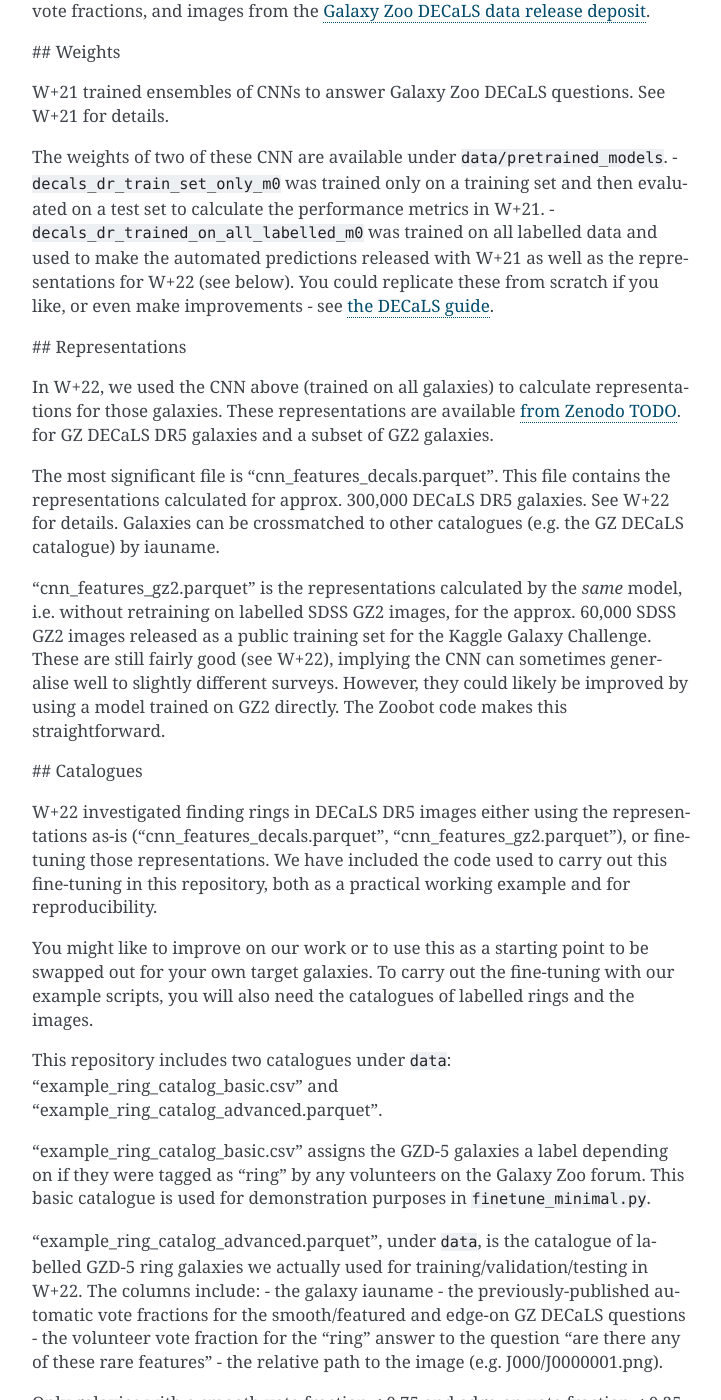
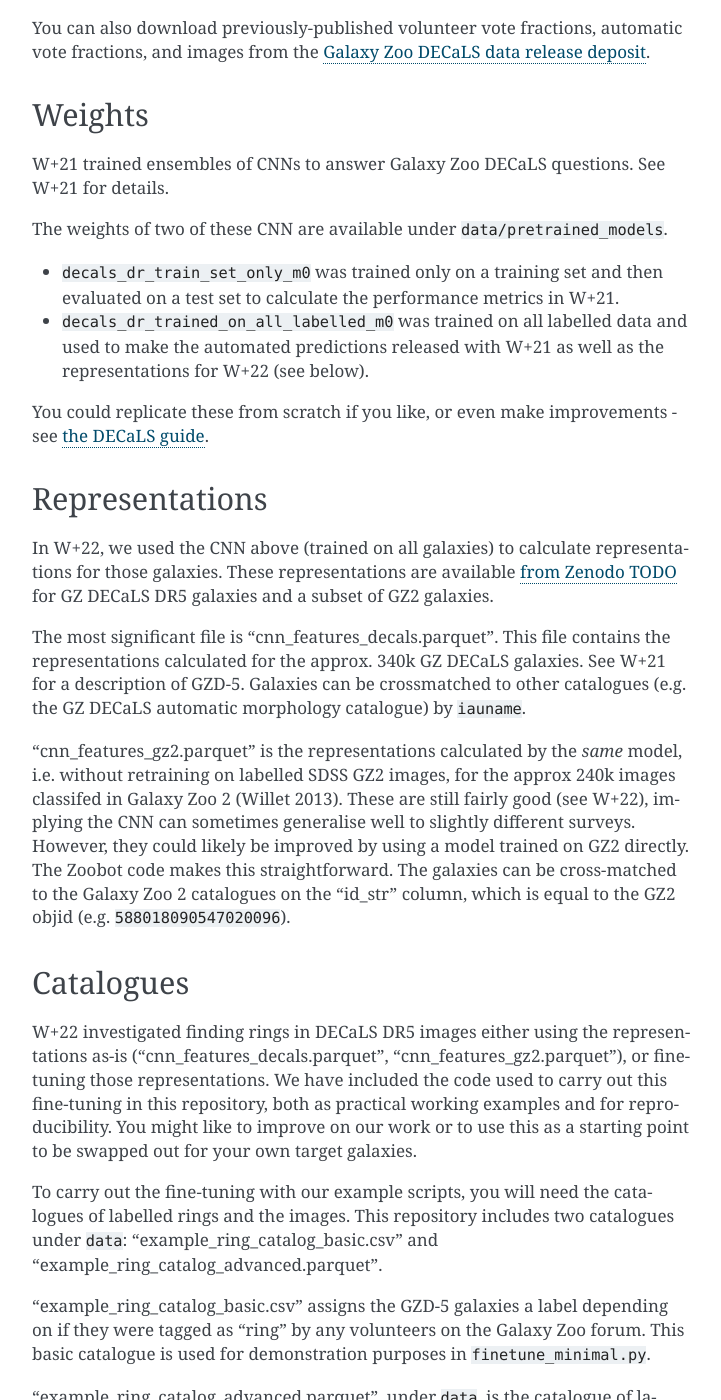
Before and after one commit to mwalmsley/zoobot, a Sphinx documentation site: the page built from docs/usage/data_notes.rst, in a window 1280 px wide and 1400 px high, scrolled down 402 px. Shown: the whole window, without its empty margins (388-1109 px from the left). Built offline with Sphinx 7.4.7, drawn with Linux system fonts in a browser that asks for light colours; some of the changed text lies outside the part shown.

Commit message:
Minor tweaks to data docs

```diff
--- a/docs/usage/data_notes.rst
+++ b/docs/usage/data_notes.rst
@@ -4,58 +4,68 @@
 ==========
 
 Zoobot includes three datasets you might be interested in:
+
 - Weights for a trained GZ DECaLS model (with excellent performance at answering GZ DECaLS questions)
-- Representations calculated with that model, for galaxies in either GZ DECaLS GZD-5 (approx 250k) or the GZ2/SDSS Kaggle "Galaxy Challenge" (approx. 60k)
+- Representations calculated with that model, for galaxies in either GZ DECaLS (approx. 340k) or the Galaxy Zoo 2 (approx. 240k)
 - Catalogues of ring galaxies. There are two catalogues: basic, derived from "ring" tags on the Galaxy Zoo forum, or advanced, derived from the GZ DECaLS "ring" vote fraction.
 
-Where the data is small, we have included it with the repository (see the ``data`` folder). Where the data is large, you can download it from several Zenodo deposits.
+Where the data is small, we have included it with the repository (see the ``data`` folder). Where the data is large, you can download it from Zenodo (see the links below).
 
 You can also download previously-published volunteer vote fractions, automatic vote fractions, and images from the `Galaxy Zoo DECaLS data release deposit <https://doi.org/10.5281/zenodo.4196266>`_.
 
-## Weights
+Weights
+-----------------
 
 W+21 trained ensembles of CNNs to answer Galaxy Zoo DECaLS questions. See W+21 for details.
 
 The weights of two of these CNN are available under ``data/pretrained_models``.
+
 - ``decals_dr_train_set_only_m0`` was trained only on a training set and then evaluated on a test set to calculate the performance metrics in W+21.
 - ``decals_dr_trained_on_all_labelled_m0`` was trained on all labelled data and used to make the automated predictions released with W+21 as well as the representations for W+22 (see below).
+
 You could replicate these from scratch if you like, or even make improvements - see :ref:`the DECaLS guide <reproducing_decals>`.
 
 
-## Representations
+Representations
+-----------------
 
 In W+22, we used the CNN above (trained on all galaxies) to calculate representations for those galaxies.
-These representations are available `from Zenodo TODO <TODO>`_. for GZ DECaLS DR5 galaxies and a subset of GZ2 galaxies.
+These representations are available `from Zenodo TODO <TODO>`_ for GZ DECaLS DR5 galaxies and a subset of GZ2 galaxies.
 
 The most significant file is "cnn_features_decals.parquet".
-This file contains the representations calculated for approx. 300,000 DECaLS DR5 galaxies. See W+22 for details.
-Galaxies can be crossmatched to other catalogues (e.g. the GZ DECaLS catalogue) by iauname.
+This file contains the representations calculated for the approx. 340k GZ DECaLS galaxies.
+See W+21 for a description of GZD-5.
+Galaxies can be crossmatched to other catalogues (e.g. the GZ DECaLS automatic morphology catalogue) by ``iauname``.
 
 "cnn_features_gz2.parquet" is the representations calculated by the *same* model, i.e. without retraining on labelled SDSS GZ2 images,
-for the approx. 60,000 SDSS GZ2 images released as a public training set for the Kaggle Galaxy Challenge.
+for the approx 240k images classifed in Galaxy Zoo 2 (Willet 2013).
 These are still fairly good (see W+22), implying the CNN can sometimes generalise well to slightly different surveys.
 However, they could likely be improved by using a model trained on GZ2 directly. The Zoobot code makes this straightforward.
+The galaxies can be cross-matched to the Galaxy Zoo 2 catalogues on the "id_str" column, which is equal to the GZ2 objid (e.g. ``588018090547020096``).
 
-## Catalogues
+
+Catalogues
+-----------------
 
 
 W+22 investigated finding rings in DECaLS DR5 images either using the representations as-is ("cnn_features_decals.parquet", "cnn_features_gz2.parquet"), or fine-tuning those representations.
-We have included the code used to carry out this fine-tuning in this repository, both as a practical working example and for reproducibility.
+We have included the code used to carry out this fine-tuning in this repository, both as practical working examples and for reproducibility.
+You might like to improve on our work or to use this as a starting point to be swapped out for your own target galaxies.
 
-You might like to improve on our work or to use this as a starting point to be swapped out for your own target galaxies.
-To carry out the fine-tuning with our example scripts, you will also need the catalogues of labelled rings and the images.
-
+To carry out the fine-tuning with our example scripts, you will need the catalogues of labelled rings and the images.
 This repository includes two catalogues under ``data``: "example_ring_catalog_basic.csv" and "example_ring_catalog_advanced.parquet".
 
 "example_ring_catalog_basic.csv" assigns the GZD-5 galaxies a label depending on if they were tagged as "ring" by any volunteers on the Galaxy Zoo forum.
 This basic catalogue is used for demonstration purposes in ``finetune_minimal.py``.
 
 "example_ring_catalog_advanced.parquet", under ``data``, is the catalogue of labelled GZD-5 ring galaxies we actually used for training/validation/testing in W+22.
+
 The columns include:
-- the galaxy iauname
+
+- the galaxy ``iauname`` (unique id)
 - the previously-published automatic vote fractions for the smooth/featured and edge-on GZ DECaLS questions
 - the volunteer vote fraction for the "ring" answer to the question "are there any of these rare features"
-- the relative path to the image (e.g. J000/J0000001.png).
+- the relative path to the image (e.g. ``J000/J0000001.png``).
 
 Only galaxies with a smooth vote fraction < 0.75 and edge-on vote fraction < 0.25 are included (see W+22).
 
```
